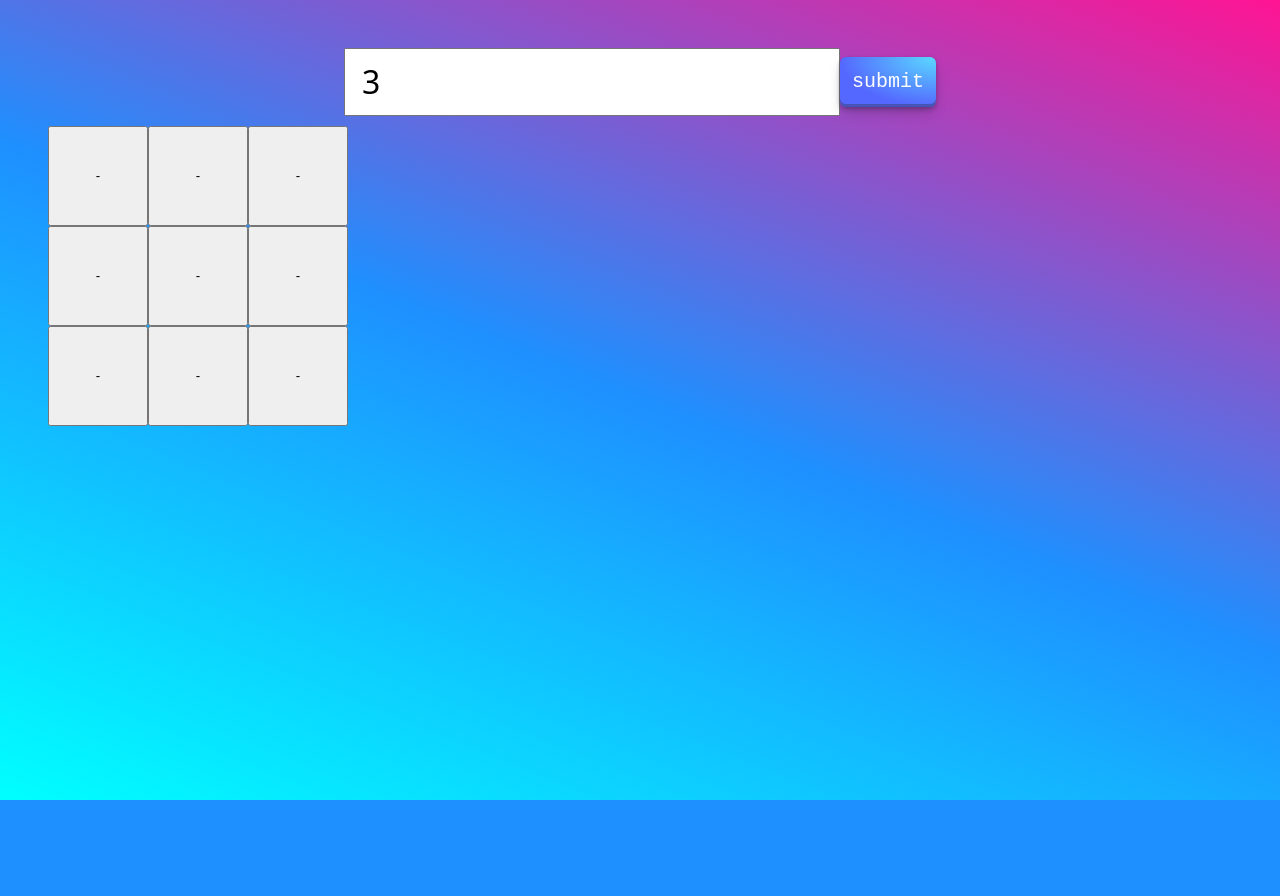
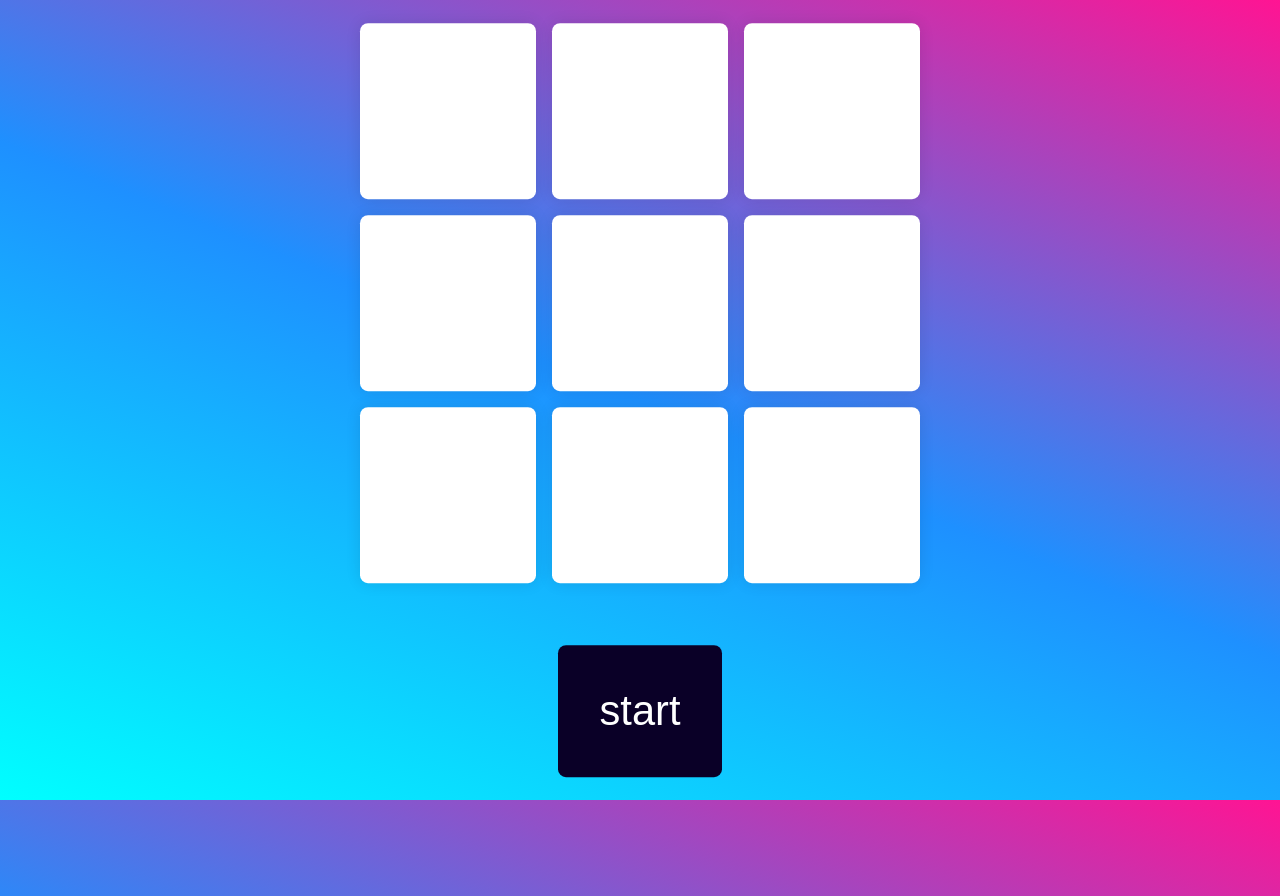
Before and after one commit to Pancholi-Umang/tic-tac-toe, a React (Create React App) app: page / in a window 1280 px wide. Before the commit the page ends 800 px from the top, so only its background shows below. Built offline with nearby package versions, Linux system fonts and the light colour scheme.

Commit message:
in home page sir gives task

```diff
--- a/src/App.css
+++ b/src/App.css
@@ -1,4 +1,4 @@
-/* * {
+* {
   padding: 0;
   margin: 0;
   box-sizing: border-box;
@@ -74,8 +74,6 @@ html {
 .popup.hide {
   display: none;
 }
- */
-
 
  /* Display only. Not needed! */
 
@@ -147,3 +145,45 @@ input {
   margin: auto;
 
 }
+
+
+/* CSS */
+.button-7 {
+  background-color: #0095ff;
+  border: 1px solid transparent;
+  border-radius: 3px;
+  box-shadow: rgba(255, 255, 255, .4) 0 1px 0 0 inset;
+  box-sizing: border-box;
+  color: #fff;
+  cursor: pointer;
+  display: inline-block;
+  font-family: -apple-system,system-ui,"Segoe UI","Liberation Sans",sans-serif;
+  font-size: 13px;
+  font-weight: 400;
+  line-height: 1.15385;
+  margin: 0;
+  outline: none;
+  padding: 8px .8em;
+  position: relative;
+  text-align: center;
+  text-decoration: none;
+  user-select: none;
+  -webkit-user-select: none;
+  touch-action: manipulation;
+  vertical-align: baseline;
+  white-space: nowrap;
+}
+
+.button-7:hover,
+.button-7:focus {
+  background-color: #07c;
+}
+
+.button-7:focus {
+  box-shadow: 0 0 0 4px rgba(0, 149, 255, .15);
+}
+
+.button-7:active {
+  background-color: #0064bd;
+  box-shadow: none;
+}
--- a/src/App.js
+++ b/src/App.js
@@ -1,11 +1,13 @@
 import "./App.css";
 import Dynamic from "./Dynamic";
+import Home from './Home'
 
 function App() {
 
   return (
     <div className="App">
-      <Dynamic />
+      {/* <Dynamic /> */}
+      <Home />
     </div>
   );
 }
--- a/src/Dynamic.jsx
+++ b/src/Dynamic.jsx
@@ -1,33 +1,44 @@
-import React, { useState } from 'react'
-import Looping from './Looping';
+import React, { useEffect, useState } from 'react'
 
 const Dynamic = () => {
-    const [state, setstate] = useState(3);
-    const [xs,setXs] = useState([])
+
+    const refresh = () => {
+        window.location.reload();
+    }
+
+    const [data, setData] = useState([])
+    const [state, setstate] = useState(0)
+
     let x = [];
     let gameOver = false;
     let player = "X";
 
-    // setXs(devide)
-    for (let j = 0; j < state; j++) {
-        let devide = [];
-        for (let k = 0; k < state; k++) {
-            devide.push("-")
+    const handleChange = (e) => {
+        setstate(e.target.value);
+        x = [];
+
+        const vl = e.target.value;
+        for (let j = 0; j < vl; j++) {
+            let devide = [];
+            for (let k = 0; k < vl; k++) {
+                devide.push("-")
+            }
+            x.push(devide)
+            setData(x)
         }
-        x.push(devide)
     }
 
-    console.log(xs)
-
     const callMe = (X, I) => {
-        do {
-            x[X][I] = player;
-            checkWinner(X, I, x)
+        console.log(data)
+        while (!gameOver) {
+            data[X][I] = player;
+            checkWinner(X, I, data)
             player = (player == "X") ? "O" : "X";
             break;
-        } while (!gameOver)
+        }
     }
-    const checkWinner = (X, I, x) => {
+
+    const checkWinner = (X, I) => {
         const ForX = (currentValue) => currentValue == "X";
         const ForO = (currentValue) => currentValue == "O";
         let check = [];
@@ -37,15 +48,15 @@ const Dynamic = () => {
         // ahiya optional variable atle levo pade chhe because left diagonal ma second value set karavvani chhe
         for (let m = 0; m < state; m++) {
             let dec = state - (optVariable)
-            check.push(x[m][I]);
-            RightDiagonal.push(x[m][m]);
-            LeftDiagonal.push(x[m][dec])
+            check.push(data[m][I]);
+            RightDiagonal.push(data[m][m]);
+            LeftDiagonal.push(data[m][dec])
             ++optVariable;
         }
 
-        if (x[X].every(ForX) == true) {
+        if (data[X].every(ForX) == true) {
             alert("Winner is X")
-        } else if (x[X].every(ForO) == true) {
+        } else if (data[X].every(ForO) == true) {
             alert("winner is O")
         } else if (check.every(ForX) == true) {
             alert("Winner is X")
@@ -73,10 +84,19 @@ const Dynamic = () => {
     return (
         <>
             <div className='centers' >
-                <input type="number" value={state} id="fruits" onChange={e => setstate(e.target.value)} />
-                <button className="button-29" role="button">submit  </button>
+                <input type="number" value={state} id="fruits" onChange={handleChange} />
+                <button className="button-29" onClick={refresh} role="button"> reset </button>
             </div>
-           <Looping t={t} x={x} callMe={callMe} />
+            <div style={{ display: "grid", gridTemplateColumns: `${t}`, marginTop: "10px", width: "300px", height: "300px" }}>
+                {
+                    data?.map((val, X) => {
+                        console.log(data)
+                        return val?.map((ins, I) => {
+                            return <button key={I} onClick={() => callMe(X, I)}>{ins}</button>
+                        })
+                    })
+                }
+            </div>
         </>
     )
 }
--- a/src/Home.jsx
+++ b/src/Home.jsx
@@ -3,43 +3,69 @@ import Winner from "./Winner";
 import { useState } from "react";
 
 const Home = () => {
-  const [state, setState] = useState(["", "", "", "", "", "", "", "", ""]);
+
+  const initialState = ["", "", "", "", "", "", "", "", ""];
+  const [state, setState] = useState(initialState);
   const [changeToggler, setChangeToggler] = useState(true);
+
+  // aa banne state te button and teni value set karavva mate chhe
+  const [StoreValues, setStoreValues] = useState([])
+  const [startToggle, setStartToggle] = useState(false)
+
+  // aa banne state nichena dynamic button matena chhe
+  const [finalState, setFinalState] = useState(0);
+  const [check, setcheck] = useState(false)
   let value = "";
 
   const handleClick = (index) => {
+    // console.log(StoreValues)
     let copyState = [...state];
-    if (copyState[index] === "") {
+    console.log(copyState)
+    if (check == true) {
+      copyState[index] = changeToggler ? "X" : "O";
+      setStoreValues(StoreValues?.slice(0, finalState));
+      setState(copyState);
+      setcheck(false)
+    }else if (copyState[index] === "") {
       copyState[index] = changeToggler ? "X" : "O";
       setChangeToggler(!changeToggler);
       setState(copyState);
-    } else {
+      // check === true ? setStoreValues([copyState]) : setcheck(false);
+      startToggle === true ? setStoreValues([copyState]) : setStoreValues([...StoreValues, copyState]);
+      setStartToggle(false);
+    } else{
       alert("already selected");
+      setStartToggle(false)
     }
 
   };
+
+
+  const MultipleButtons = (val, i) => {
+    setcheck(true)
+    setState(val)
+    setFinalState(i + 1)
+  }
+
+  const OnStartGame = () => {
+    setState(initialState)
+    setStartToggle(true)
+  }
+
   const checkWinner = () => {
-      const winnerCondition = [
-        [0, 1, 2],
-        [3, 4, 5],
-        [6, 7, 8],
-        [0, 3, 6],
-        [1, 4, 7],
-        [2, 5, 8],
-        [0, 4, 8],
-        [2, 4, 6],
-      ];
+    const winnerCondition = [[0, 1, 2], [3, 4, 5], [6, 7, 8], [0, 3, 6], [1, 4, 7], [2, 5, 8], [0, 4, 8], [2, 4, 6]];
 
     for (let logic of winnerCondition) {
       const [a, b, c] = logic;
       if (state[a] != "" && state[a] === state[b] && state[a] === state[c]) {
         value = state[a];
         return true
-        }else{
-          console.log("else")
+      } else {
+        // console.log("else")
       }
     }
   };
+
 
   const isWinner = checkWinner();
 
@@ -48,7 +74,7 @@ const Home = () => {
       <div className="wrapper">
         <div className="container">
           {isWinner ? (
-            <Winner value={value}/>
+            <Winner value={value} />
           ) : (
             state?.map((val, index) => {
               return (
@@ -63,7 +89,10 @@ const Home = () => {
             })
           )}
         </div>
-        <button id="restart">Restart</button>
+        {
+          StoreValues?.map((val, i) => <button key={i} onClick={() => MultipleButtons(val, i)} className="button-7" role="button">{i + 1}</button>)
+        }
+        <button id="restart" onClick={OnStartGame}>start</button>
       </div>
     </>
   );
--- a/src/Looping.jsx
+++ /dev/null
@@ -1,18 +0,0 @@
-import React from 'react'
-
-const Looping = ({ t, x, callMe }) => {
-    console.log(x)
-    return (
-        <div style={{ display: "grid", gridTemplateColumns: `${t}`, marginTop: "10px", width: "300px", height: "300px" }}>
-            {
-                x.map((val, X) => {
-                    return val.map((ins, I) => {
-                        return <button key={I} onClick={() => callMe(X, I)}>{ins}</button>
-                    })
-                })
-            }
-        </div>
-    )
-}
-
-export default Looping
```
Lines whose indentation alone changed are shown as unchanged.
